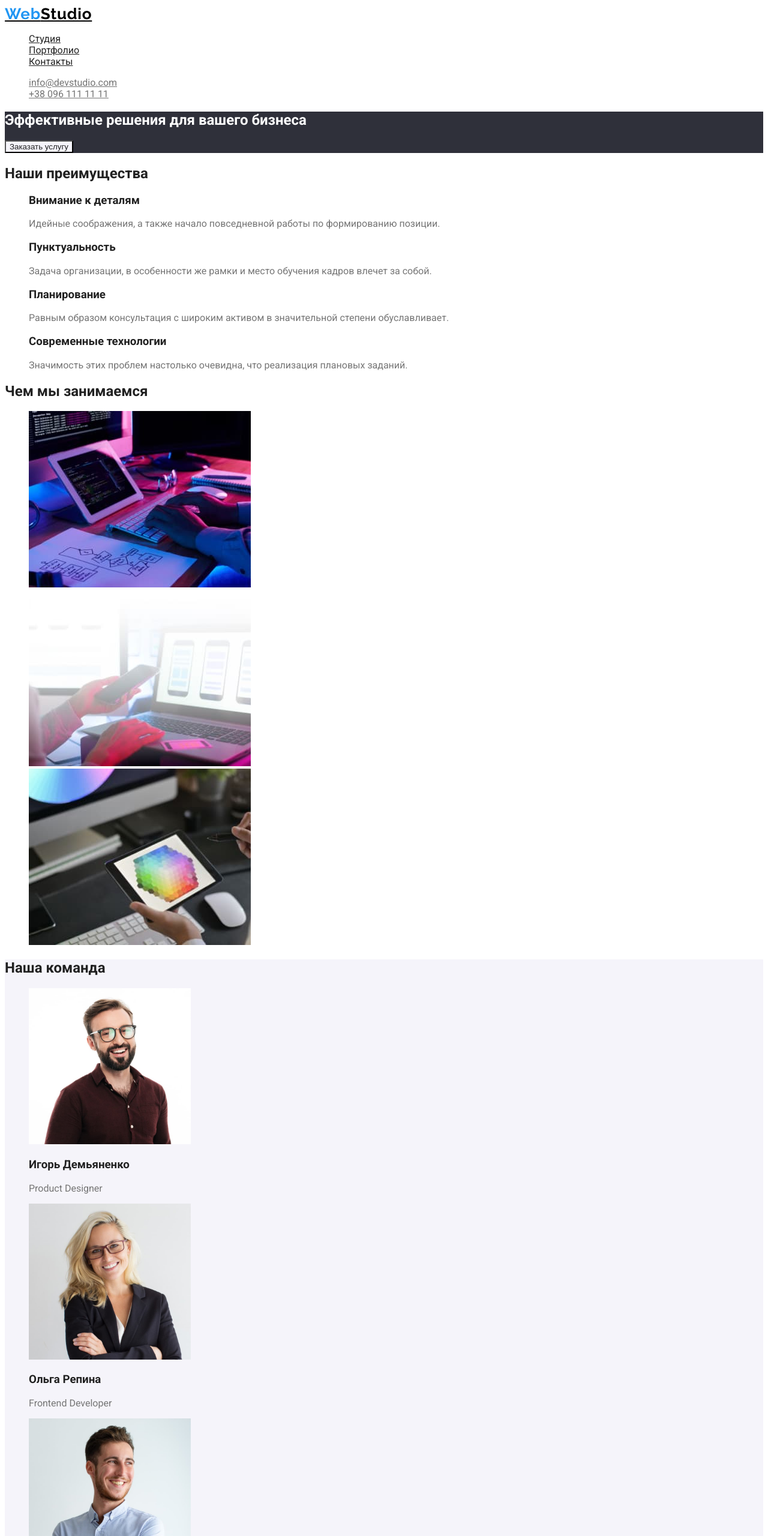
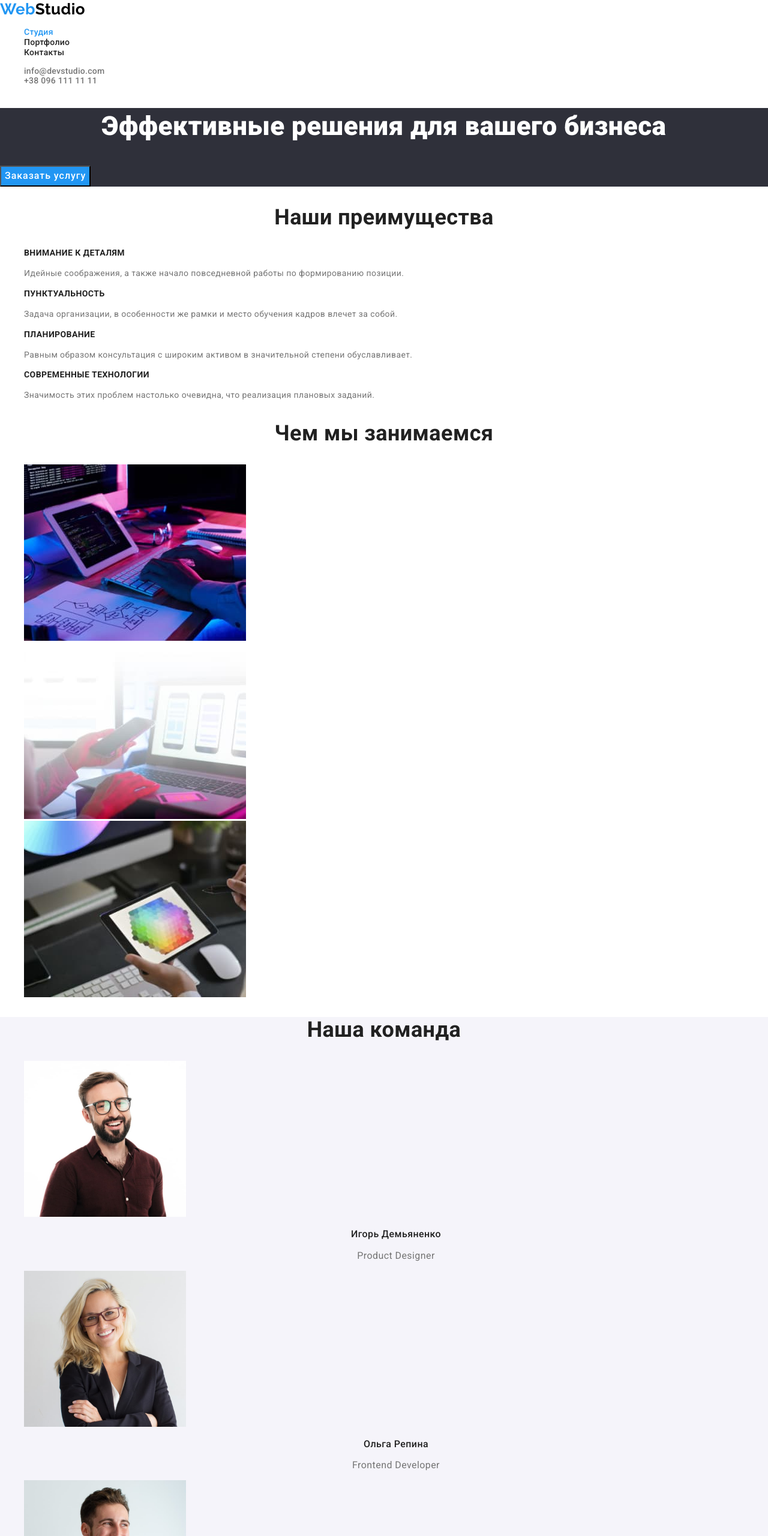
Before and after one commit to OlgaOnoshko/goit-markup-hw-02, a plain HTML site: page index.html in a window 1280 px wide. Shown: the top 2560 px of the page at 60% size. Drawn offline with nearby package versions, Linux system fonts and the light colour scheme.

Commit message:
вся дз2

```diff
--- a/css/styles.css
+++ b/css/styles.css
@@ -6,6 +6,7 @@
   --main-background-hero-adress-color: #ffffff;
   --team-section-background-color: #f5f4fa;
   --hero-footer-background-color: #2f303a;
+  --footer-contact-white: rgba(255, 255, 255, 0, 6);
 }
 
 /* основний текст #757575 */
@@ -17,12 +18,15 @@
 /* фон Герой і футер #2F303A */
 /* напівпорзорий білий rgba(255, 255, 255, 0,6); */
 
+/* перевірити чи варто робити для боді 14й фонтсайз по замовчуванню */
 body {
-  font-family: Roboto, sans-serif;
+  font-family: Roboto, -apple-system, BlinkMacSystemFont, "Segoe UI", Oxygen,
+    Ubuntu, Cantarell, "Open Sans", "Helvetica Neue", sans-serif;
   background-color: var(--main-background-hero-adress-color);
   color: var(--primary-text-color);
+  font-size: 14px;
+  letter-spacing: 0.03em;
 }
-
 .header {
   background-color: var(--main-background-hero-adress-color);
 }
@@ -31,12 +35,11 @@ body {
 
 .logo {
   color: var(--logo-color);
-  font-family: Raleway;
-  font-style: normal;
-  font-weight: bold;
+  font-family: Raleway, -apple-system, BlinkMacSystemFont, "Segoe UI", Oxygen,
+    Ubuntu, Cantarell, "Open Sans", "Helvetica Neue", sans-serif;
   font-size: 26px;
-  line-height: 31px;
-  letter-spacing: 0.03em;
+  line-height: 1.2;
+  text-decoration: none;
 }
 .logo-part {
   color: var(--blue-accent);
@@ -48,17 +51,29 @@ body {
 /* навігація сайту */
 .site-nav .link {
   color: var(--secondary-header-color);
+  font-weight: 500;
+  font-size: 14px;
+  line-height: 1.2;
+  letter-spacing: 0.02em;
+  text-decoration: none;
 }
 .site-nav .link:hover,
 .site-nav .link:focus {
+  color: var(--blue-accent);
+}
+.site-nav .link.current {
   color: var(--blue-accent);
 }
 
 /* контакти шапки */
 .header-contacts .link {
   color: var(--primary-text-color);
+  font-weight: 500;
+  font-size: 14px;
+  line-height: 1.2;
+  letter-spacing: 0.02em;
+  text-decoration: none;
 }
-
 .header-contacts .link:hover,
 .header-contacts .link:focus {
   color: var(--blue-accent);
@@ -71,8 +86,15 @@ ul {
 
 /* герой */
 .hero {
+  background-color: var(--hero-footer-background-color);
+}
+.hero .hero-title {
   color: var(--main-background-hero-adress-color);
-  background-color: var(--hero-footer-background-color);
+  font-style: normal;
+  font-weight: 900;
+  font-size: 44px;
+  line-height: 1.37;
+  text-align: center;
 }
 
 /* заголовки секцій */
@@ -80,10 +102,24 @@ ul {
 .team-section .team-section-title {
   color: var(--secondary-header-color);
 }
+.section-title {
+  font-style: normal;
+  font-weight: bold;
+  font-size: 36px;
+  line-height: 1.2;
+  text-align: center;
+}
 
 /* переваги */
 .features .title {
   color: var(--secondary-header-color);
+  font-size: 14px;
+  line-height: 1.14;
+  text-transform: uppercase;
+}
+.feature-text {
+  font-size: 14px;
+  line-height: 1.7;
 }
 
 /* команда */
@@ -92,35 +128,82 @@ ul {
 }
 .team .team-name {
   color: var(--secondary-header-color);
+  font-weight: 500;
+  font-size: 16px;
+  line-height: 1.2;
+  /* identical to box height */
+  text-align: center;
+}
+.team-position {
+  font-size: 16px;
+  line-height: 1.2;
+  /* identical to box height */
+  text-align: center;
 }
 
 /* галерея */
 .gallery .gallery-title {
   color: var(--secondary-header-color);
+  font-size: 18px;
+  line-height: 2;
+  /* identical to box height, or 200% */
+  letter-spacing: 0.06em;
+}
+.gallery-work {
+  color: var(--primary-text-color);
+  font-size: 16px;
+  line-height: 1.9;
+}
+.gallery .link {
+  text-decoration: none;
 }
 
-/* футер !!розібратись чому контакти були курсивом
-і як поставити цей колір
-color: rgba(255, 255, 255, 0,6);!!*/
+/* футер */
 .footer {
   background-color: var(--hero-footer-background-color);
 }
+.footer .footer-contact {
+  font-style: normal;
+  font-size: 14px;
+  line-height: 1.7;
+}
 .footer-contact .link {
-  color: var(--main-background-hero-adress-color);
-  font-style: normal;
+  color: var(--footer-contact-white);
+  text-decoration: none;
 }
-
 .footer-contact .link:hover,
 .footer-contact .link:focus {
   color: var(--blue-accent);
 }
+.footer-contact .add-link {
+  color: var(--main-background-hero-adress-color);
+}
+.footer-contact .add-link:hover,
+.footer-contact .add-link:focus {
+  color: var(--blue-accent);
+}
+
+/* портфоліо */
 
 /* кнопки */
 .button {
   color: var(--secondary-header-color);
   background-color: var(--team-section-background-color);
+  font-family: inherit;
+  font-weight: 500;
+  font-size: 16px;
+  line-height: 1.6;
+  letter-spacing: 0.03em;
 }
-.button.primary. {
+.hero-button {
+  font-size: 16px;
+  line-height: 1.8;
+  display: flex;
+  align-items: center;
+  text-align: center;
+  letter-spacing: 0.06em;
+}
+.button.primary {
   color: var(--main-background-hero-adress-color);
   background-color: var(--blue-accent);
 }
--- a/index.html
+++ b/index.html
@@ -6,6 +6,8 @@
     <meta http-equiv="X-UA-Compatible" content="IE=edge">
     <meta name="viewport" content="width=device-width, initial-scale=1.0">
     <title>Document</title>
+    <link rel="stylesheet" href="https://cdnjs.cloudflare.com/ajax/libs/modern-normalize/1.1.0/modern-normalize.css">
+    <link rel="preconnect" href="https://fonts.gstatic.com">
     <link href="https://fonts.googleapis.com/css2?family=Raleway:wght@700&family=Roboto:wght@400;500;700;900&display=swap"
         rel="stylesheet">
     <link rel="stylesheet" href="./css/styles.css">
@@ -19,7 +21,7 @@
                 >Web</span>Studio
             </a>
             <ul class="site-nav">
-                <li><a href="./index.html" class="link">Студия</a></li>
+                <li><a href="./index.html" class="link current">Студия</a></li>
                 <li><a href="./portfolio.html" class="link">Портфолио</a></li>
                 <li><a href="" class="link">Контакты</a></li>
             </ul>
@@ -33,8 +35,8 @@
     <main>
         <!-- Герой -->
         <section class="hero">
-            <h1>Эффективные решения для вашего бизнеса</h1>
-            <button type="button" class="button primary">Заказать услугу</button>
+            <h1 class="hero-title">Эффективные решения для вашего бизнеса</h1>
+            <button type="button" class="button primary hero-button">Заказать услугу</button>
         </section>
         <!--Наши преимущества-->
         <section class="section">
@@ -42,19 +44,19 @@
             <ul class="features">
                 <li>
                     <h3 class="title">Внимание к деталям</h3>
-                    <p>Идейные соображения, а также начало повседневной работы по формированию позиции.</p>
+                    <p class="feature-text">Идейные соображения, а также начало повседневной работы по формированию позиции.</p>
                 </li>
                 <li>
                     <h3 class="title">Пунктуальность</h3>
-                    <p>Задача организации, в особенности же рамки и место обучения кадров влечет за собой.</p>
+                    <p class="feature-text">Задача организации, в особенности же рамки и место обучения кадров влечет за собой.</p>
                 </li>
                 <li>
                     <h3 class="title">Планирование</h3>
-                    <p>Равным образом консультация с широким активом в значительной степени обуславливает.</p>
+                    <p class="feature-text">Равным образом консультация с широким активом в значительной степени обуславливает.</p>
                 </li>
                 <li>
                     <h3 class="title">Современные технологии</h3>
-                    <p>Значимость этих проблем настолько очевидна, что реализация плановых заданий.</p>
+                    <p class="feature-text">Значимость этих проблем настолько очевидна, что реализация плановых заданий.</p>
                 </li>
             </ul>
         </section>
@@ -68,30 +70,30 @@
             </ul>
         </section>
         <!--Наша команда-->
-        <section class="team-section">
-            <h2 class="team-section-title">Наша команда</h2>
+        <section class="section team-section">
+            <h2 class="team-section-title section-title">Наша команда</h2>
             <ul class="team">
                 <li><img src="./images/team/igor-demyanenko.jpg" alt="Игорь Демьяненко" width="270" height="260">
                     <h3 class="team-name">Игорь Демьяненко</h3>
-                    <p lang="en">
+                    <p lang="en" class="team-position">
                         Product Designer
                     </p>
                 </li>
                 <li><img src="./images/team/olga-repina.jpg" alt="Ольга Репина" width="270" height="260">
                     <h3 class="team-name">Ольга Репина</h3>
-                    <p lang="en">
+                    <p lang="en" class="team-position">
                         Frontend Developer
                     </p>
                 </li>
                 <li><img src="./images/team/nikolay-tarasov.jpg" alt="Николай Тарасов" width="270" height="260">
                     <h3 class="team-name">Николай Тарасов</h3>
-                    <p lang="en">
+                    <p lang="en" class="team-position">
                         Marketing
                     </p>
                 </li>
                 <li><img src="./images/team/michail-ermakov.jpg" alt="Михаил Ермаков" width="270" height="260">
                     <h3 class="team-name">Михаил Ермаков</h3>
-                    <p lang="en">
+                    <p lang="en" class="team-position">
                         UI Designer
                     </p>
                 </li>
@@ -105,7 +107,7 @@
         </a>
         <address>
             <ul class="footer-contact">
-                <li> <a href="https://goo.gl/maps/Wv8Y8Ao4LumDGfkv7" target="_blank" rel="noopener noreferrer" class="link">г. Киев,
+                <li> <a href="https://goo.gl/maps/Wv8Y8Ao4LumDGfkv7" target="_blank" rel="noopener noreferrer" class="add-link link">г. Киев,
                         пр-т Леси Украинки, 26</a> </li>
                 <li> <a href="mailto:info@example.com" class="link">info@example.com</a></li>
                 <li> <a href="tel:+380991111111" class="link">+38 099 111 11 11</a></li>
```
Also changed, not shown: portfolio.html (+34 -14 lines), css/normalize.css (added).
